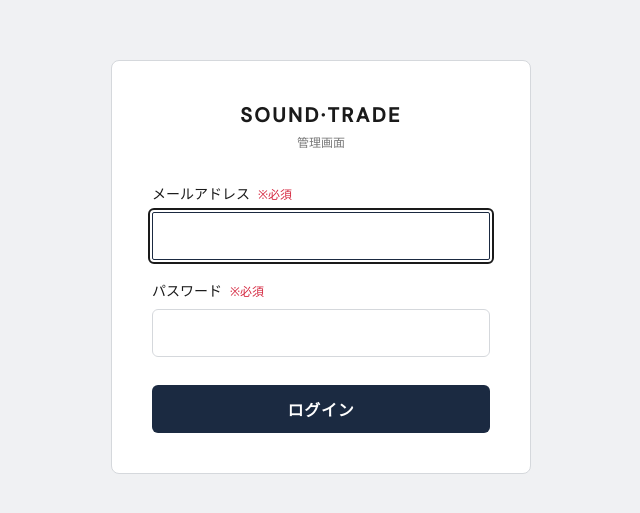
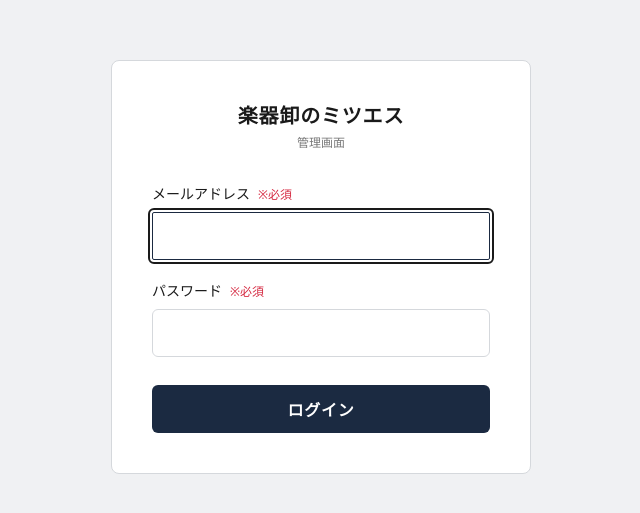
Before and after one commit to jackandace/soundtrade, a Next.js app: page /admin/login in a window 1280 px wide. Shown: the part 133-646 px from the top of the page, without its empty margins (319-959 px from the left). Built offline with nearby package versions, Linux system fonts and the light colour scheme; no server answers.

Commit message:
Rebrand UI from SOUND·TRADE to 楽器卸のミツエス (header/footer logos, admin, emails, Excel metadata)

```diff
--- a/src/app/(public)/company/page.tsx
+++ b/src/app/(public)/company/page.tsx
@@ -3,7 +3,7 @@
 
 export const metadata: Metadata = {
   title: "運営会社",
-  description: "SOUND·TRADE を運営する会社の概要。",
+  description: "楽器卸のミツエスを運営する会社の概要。",
 };
 
 const ROWS: Array<[string, React.ReactNode]> = [
--- a/src/app/admin/(authed)/imports/template/route.ts
+++ b/src/app/admin/(authed)/imports/template/route.ts
@@ -26,7 +26,7 @@
   if (!admin) return new NextResponse("Unauthorized", { status: 401 });
 
   const wb = new ExcelJS.Workbook();
-  wb.creator = "SOUND·TRADE";
+  wb.creator = "楽器卸のミツエス";
 
   // シート1: 商品データ（記入用）
   const ws = wb.addWorksheet("商品データ");
--- a/src/app/admin/(authed)/products/export/route.ts
+++ b/src/app/admin/(authed)/products/export/route.ts
@@ -59,7 +59,7 @@
   if (error) return new NextResponse(`Error: ${error.message}`, { status: 500 });
 
   const wb = new ExcelJS.Workbook();
-  wb.creator = "SOUND·TRADE";
+  wb.creator = "楽器卸のミツエス";
   const ws = wb.addWorksheet("商品データ");
   ws.addRow(HEADERS);
   const headerRow = ws.getRow(1);
--- a/src/app/admin/layout.tsx
+++ b/src/app/admin/layout.tsx
@@ -1,5 +1,5 @@
 export const metadata = {
-  title: "SOUND·TRADE 管理画面",
+  title: "楽器卸のミツエス 管理画面",
   robots: "noindex,nofollow",
 };
 
--- a/src/app/admin/login/page.tsx
+++ b/src/app/admin/login/page.tsx
@@ -17,8 +17,8 @@
     <div className="flex min-h-screen items-center justify-center bg-admin-bg px-5 py-12">
       <div className="w-full max-w-[420px] rounded-lg border border-admin-line bg-admin-surface p-8 md:p-10">
         <div className="mb-8 text-center">
-          <div className="font-dm text-xl font-bold tracking-[0.12em] text-admin-ink">
-            SOUND·TRADE
+          <div className="text-xl font-bold tracking-[0.04em] text-admin-ink">
+            楽器卸のミツエス
           </div>
           <div className="mt-1 text-admin-xs text-admin-inkMute">管理画面</div>
         </div>
--- a/src/components/admin/Sidebar.tsx
+++ b/src/components/admin/Sidebar.tsx
@@ -95,8 +95,8 @@
   return (
     <aside className="flex w-60 shrink-0 flex-col bg-admin-navy">
       <div className="border-b border-white/10 px-5 py-6">
-        <div className="text-[19px] font-bold tracking-[0.06em] text-white">
-          SOUND·TRADE
+        <div className="text-[19px] font-bold tracking-[0.04em] text-white">
+          楽器卸のミツエス
         </div>
         <div className="mt-1 text-admin-xs text-white/50">管理画面</div>
       </div>
--- a/src/components/public/Footer.tsx
+++ b/src/components/public/Footer.tsx
@@ -39,11 +39,11 @@
       <Container className="pb-8 pt-12 md:pb-10 md:pt-16">
         <div className="flex flex-wrap justify-between gap-8 md:gap-12">
           <div className="max-w-full md:max-w-[280px]">
-            <div className="mb-3 font-dm text-lg font-medium tracking-[0.12em] text-sumi">
-              SOUND·TRADE
+            <div className="mb-3 text-lg font-medium tracking-[0.08em] text-sumi">
+              楽器卸のミツエス
             </div>
             <p className="text-[13px] leading-loose text-sumi-light">
-              楽器卸取引のための業務用プラットフォーム。確かな品質の楽器を、確かな価格で。
+              名古屋の楽器卸会社ミツエス。楽器・楽譜・音響機器の仕入れを、小売店・法人のお客様へ。
             </p>
           </div>
           <div className="grid grid-cols-2 gap-6 md:flex md:gap-12">
@@ -75,7 +75,7 @@
           </div>
         </div>
         <div className="mt-8 border-t border-line-mid pt-6 text-[11px] tracking-wider text-muted md:mt-12">
-          © 2026 SOUND·TRADE / 株式会社ミツエス. All rights reserved.
+          © 2026 株式会社ミツエス. All rights reserved.
         </div>
       </Container>
     </footer>
--- a/src/components/public/Header.tsx
+++ b/src/components/public/Header.tsx
@@ -21,11 +21,11 @@
       <Container>
         <div className="flex h-16 items-center gap-4 md:h-20 md:gap-6">
           <Link href="/" onClick={closeAll} className="block shrink-0">
-            <div className="font-dm text-lg font-medium tracking-[0.12em] text-sumi md:text-[22px]">
-              SOUND·TRADE
+            <div className="text-lg font-medium tracking-[0.08em] text-sumi md:text-[22px]">
+              楽器卸のミツエス
             </div>
-            <div className="mt-0.5 hidden text-[9px] tracking-[0.3em] text-muted md:block">
-              WHOLESALE INSTRUMENTS
+            <div className="mt-0.5 hidden font-dm text-[9px] tracking-[0.3em] text-muted md:block">
+              MITSUESU MUSIC
             </div>
           </Link>
 
--- a/src/lib/email/client.ts
+++ b/src/lib/email/client.ts
@@ -17,7 +17,7 @@
   const v = process.env.RESEND_FROM_EMAIL?.trim();
   if (v) return v;
   // Resend のサンドボックス送信元（自分のアカウントメール宛にしか届かない）
-  return "SOUND·TRADE <onboarding@resend.dev>";
+  return "楽器卸のミツエス <onboarding@resend.dev>";
 }
 
 export async function getAdminEmails(
--- a/src/lib/email/import.ts
+++ b/src/lib/email/import.ts
@@ -1,6 +1,6 @@
 import { getResend, getFromAddress, type SendResult } from "./client";
 
-const SITE_NAME = "SOUND·TRADE";
+const SITE_NAME = "楽器卸のミツエス";
 
 export type ImportSummary = {
   jobId: string;
--- a/src/lib/email/inquiry.ts
+++ b/src/lib/email/inquiry.ts
@@ -1,6 +1,6 @@
 import { getResend, getFromAddress, type SendResult } from "./client";
 
-const SITE_NAME = "SOUND·TRADE";
+const SITE_NAME = "楽器卸のミツエス";
 
 export type InquirySummary = {
   inquiryNumber: string;
```
